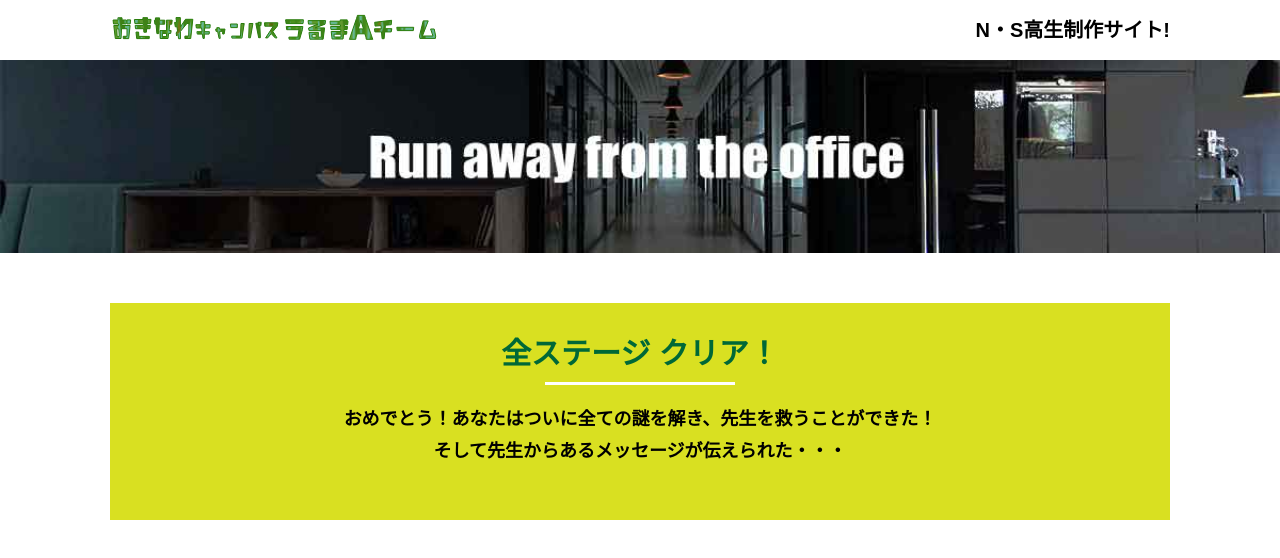
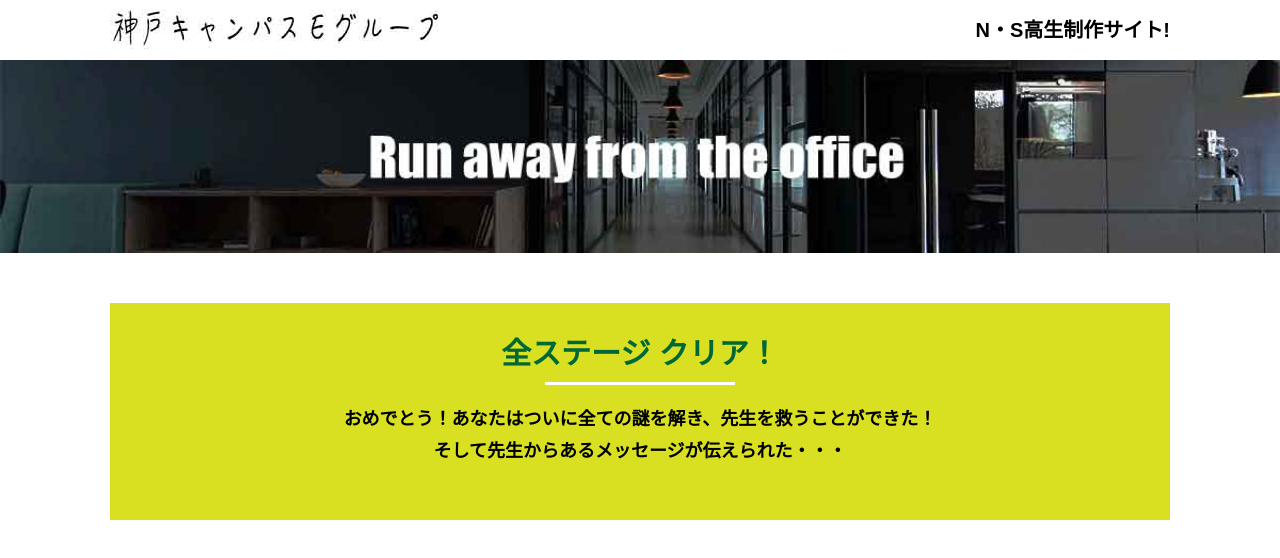
Before and after one commit to shouta-star/alfa-kobe-E, a plain HTML site: page final.html in a window 1280 px wide. Shown: the top 558 px of the page. Drawn offline with Linux system fonts and the light colour scheme.

Commit message:
Update final.html

```diff
--- a/final.html
+++ b/final.html
@@ -11,7 +11,7 @@
 <body>
   <header class="header">
     <div class="container">
-      <div class="header__logo"><img src="assets/images/logo.svg" alt="チームロゴ"></div>
+      <div class="header__logo"><img src="assets/images/logo1.jpg" alt="チームロゴ"></div>
       <div class="header__name">N・S高生制作サイト!</div>
     </div>
   </header>
```
